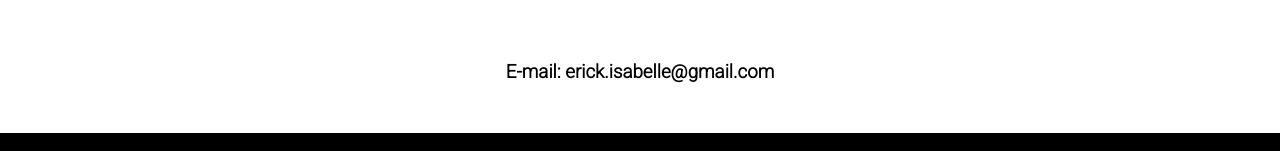
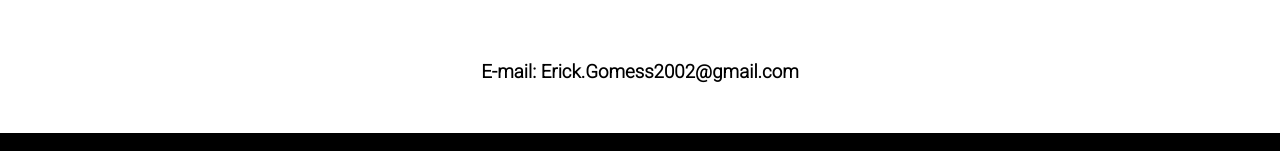
Before and after one commit to zingrad/Portfolio, a plain HTML site: page index.html in a window 1280 px wide. Shown: the part 2965-3116 px from the top of the page. Drawn offline with nearby package versions, Linux system fonts and the light colour scheme.

Commit message:
Update index.html

```diff
--- a/index.html
+++ b/index.html
@@ -219,7 +219,7 @@
             <!--===== CONTACT Me =====-->
             <section class="contact section" id="contact">
                 <h2 class="section-title"> <strong>Entre em  contato</strong></h2>
-               <h3 class="email"><Strong>E-mail:</Strong> erick.isabelle@gmail.com</h3>
+               <h3 class="email"><Strong>E-mail:</Strong> Erick.Gomess2002@gmail.com</h3>
 
 
             </section>
```
